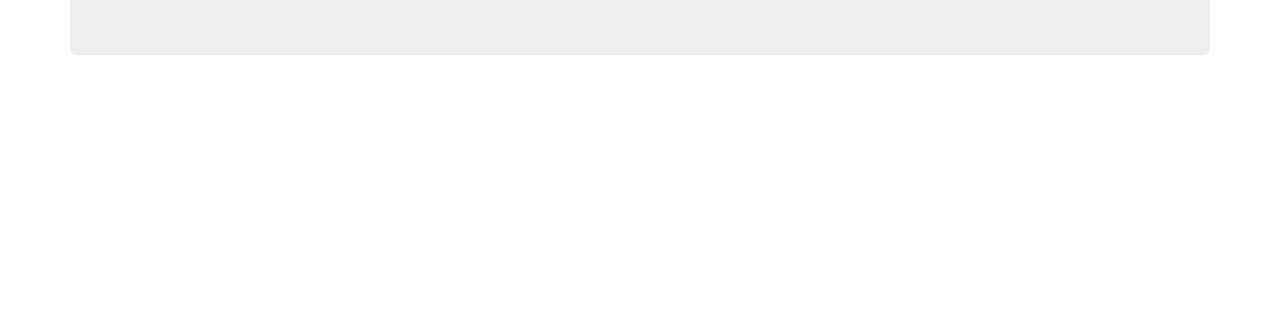
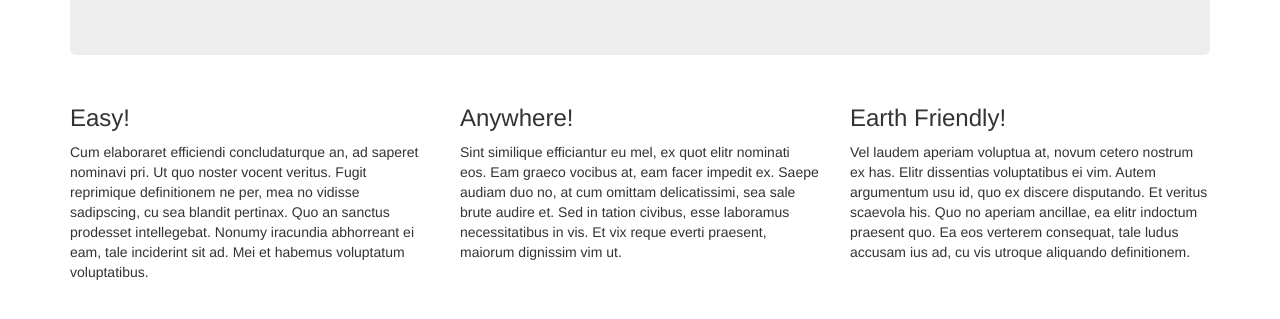
Before and after one commit to vanhouc/QuizBuilderNG, a website: page app/index.html at #/view1 in a window 1280 px wide. Shown: the part 245-564 px from the top of the page. Drawn offline with nearby package versions, Linux system fonts and the light colour scheme.

Commit message:
Added filler text to partial 1

```diff
--- a/app/partials/partial1.html
+++ b/app/partials/partial1.html
@@ -3,4 +3,26 @@
         <h1>QuizBuilder</h1>
         <p>Welcome to QuizBuilder! The best site for taking quizzes on the internet!</p>
     </div>
+    <div class="row">
+        <div class="col-md-4">
+            <h3>Easy!</h3>
+        </div>
+        <div class="col-md-4">
+            <h3>Anywhere!</h3>
+        </div>
+        <div class="col-md-4">
+            <h3>Earth Friendly!</h3>
+        </div>
+    </div>
+    <div class="row">
+        <div class="col-md-4">
+            <p>Cum elaboraret efficiendi concludaturque an, ad saperet nominavi pri. Ut quo noster vocent veritus. Fugit reprimique definitionem ne per, mea no vidisse sadipscing, cu sea blandit pertinax. Quo an sanctus prodesset intellegebat. Nonumy iracundia abhorreant ei eam, tale inciderint sit ad. Mei et habemus voluptatum voluptatibus.</p>
+        </div>
+        <div class="col-md-4">
+            <p>Sint similique efficiantur eu mel, ex quot elitr nominati eos. Eam graeco vocibus at, eam facer impedit ex. Saepe audiam duo no, at cum omittam delicatissimi, sea sale brute audire et. Sed in tation civibus, esse laboramus necessitatibus in vis. Et vix reque everti praesent, maiorum dignissim vim ut.</p>
+        </div>
+        <div class="col-md-4">
+            <p>Vel laudem aperiam voluptua at, novum cetero nostrum ex has. Elitr dissentias voluptatibus ei vim. Autem argumentum usu id, quo ex discere disputando. Et veritus scaevola his. Quo no aperiam ancillae, ea elitr indoctum praesent quo. Ea eos verterem consequat, tale ludus accusam ius ad, cu vis utroque aliquando definitionem.</p>
+        </div>
+    </div>
 </div>
```
